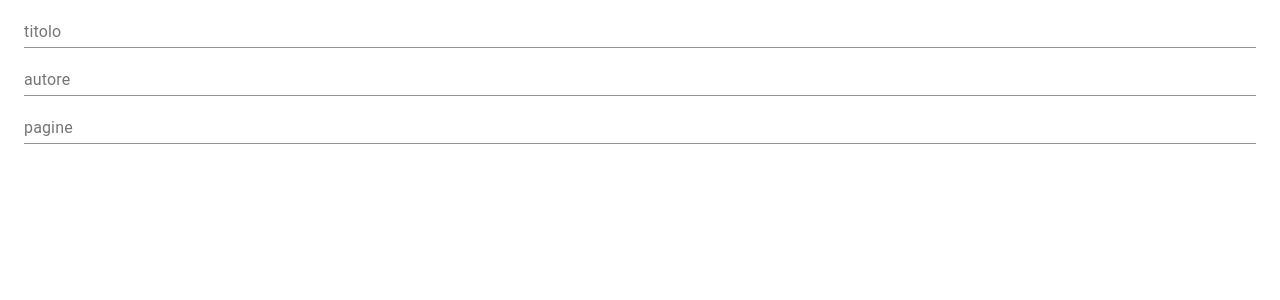
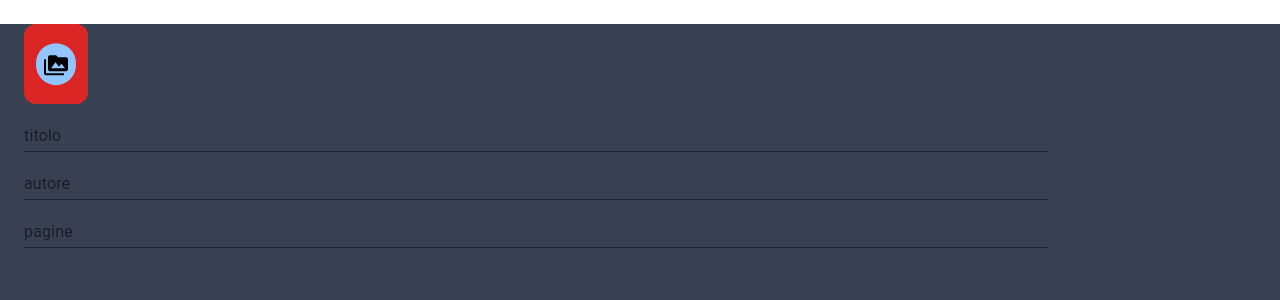
Before and after one commit to Filippo831/bookApplication, a Next.js app: page /components/modal/parts/inputs in a window 1280 px wide. Shown: the top 300 px of the page. Built offline with nearby package versions, Linux system fonts and the light colour scheme.

Commit message:
modal, image selector div, bug fixes

```diff
--- a/pages/_app.js
+++ b/pages/_app.js
@@ -1,8 +1,13 @@
 import "../styles/globals.css"
 import "../styles/tailwind.css"
+import MyLayout from "./layout";
 
-function MyApp({ Component, pageProps }) {
-  return <Component {...pageProps} />
+function MyApp({Component, pageProps}) {
+  return (
+    <MyLayout>
+      <Component {...pageProps} />
+    </MyLayout>
+  )
 }
 
 export default MyApp
--- a/pages/components/card/mainCard.js
+++ b/pages/components/card/mainCard.js
@@ -4,8 +4,8 @@ import {useState} from "react";
 
 export default function MainCard(props) {
   return (
-    <div>
-      <Upper ReadPer={props.per}  numberCardPage={props.numberCardPage}></Upper>
+    <div className="h-full">
+      <Upper ReadPer={props.per}></Upper>
     </div>
   )
 }
--- a/pages/components/card/parts/upper.js
+++ b/pages/components/card/parts/upper.js
@@ -2,7 +2,7 @@ import Image from "next/image"
 
 export default function Upper(props) {
   return (
-    <div style={{height: `calc(100vh/${props.numberCardPage+2})`, width: "90vw", maxWidth: "calc(400px+10vw)"}}
+    <div style={{height: `5,5em`, width: "90vw", maxWidth: "calc(400px+10vw)"}}
       className="mx-auto"
     >
       <div style={{gridTemplateColumns: "80px auto 80px"}}
@@ -48,6 +48,8 @@ export default function Upper(props) {
           </div>
         </div>
       </div>
+
+        {/* -READ PERCENT- */}
       <div style={{transform: "translate(0,-100%)", height: `calc(100%*${props.ReadPer / 100})`}}
         className="relative bg-green-400 opacity-20 rounded-t-2xl rounded-bl-2xl"
       ></div>
--- a/pages/components/modal/parts/buttons.js
+++ b/pages/components/modal/parts/buttons.js
@@ -1,8 +1,9 @@
 import Button from "@material-ui/core/Button"
-export default function Buttons(){
+
+export default function Buttons(props){
   return(
     <div className="mt-auto mb-4 ml-auto mr-8">
-      <Button>annulla</Button>
+      <Button onClick={props.toggleModalOpen}>annulla</Button>
       <Button variant="contained" color="primary">salva</Button>
     </div>
   )
--- a/pages/components/modal/parts/image.js
+++ b/pages/components/modal/parts/image.js
@@ -19,6 +19,6 @@ export default function Image(props) {
     //imagesArray = response.value;
   })
   return(
-    <div>images</div>
+    <div></div>
   )
 }
--- a/pages/components/modal/parts/inputs.js
+++ b/pages/components/modal/parts/inputs.js
@@ -1,11 +1,24 @@
 import {TextField} from "@material-ui/core"
+import {PermMedia} from "@material-ui/icons"
 
 export default function Inputs() {
-  return(
-      <div className="flex flex-col justify-between w-4/4/55 ml-6 mr-6 h-1/2">
-        <TextField label="titolo"></TextField>
-        <TextField label="autore"></TextField>
-        <TextField label="pagine" type="number" className="appearance-none"></TextField>
+  return (
+    <div className="flex flex-col justify-between w-4/5 mt-6 ml-6 mr-6 h-1/2">
+      {/* --- INPUT IMMAGINE ---*/}
+      <div className="w-16 h-20 bg-red-600 rounded-xl">
+        <div className="relative top-1/2 left-1/2"
+          style={{transform: "translate(-50%,-50%)"}}
+        >
+          <div className="flex justify-around">
+            <div className="p-2 bg-blue-300 rounded-full">
+            <PermMedia></PermMedia>
+</div>
+          </div>
+        </div>
       </div>
+      <TextField label="titolo"></TextField>
+      <TextField label="autore"></TextField>
+      <TextField label="pagine" type="number" className="appearance-none"></TextField>
+    </div>
   )
 }
--- a/pages/index.js
+++ b/pages/index.js
@@ -5,12 +5,11 @@ import NewBook from './components/modal/modal';
 import Navbar from './components/navbar/navbar';
 import {motion, AnimatePresence} from "framer-motion"
 
-const numberCardPage = 6;
 
 export default function Home() {
   const [modalOpen, setModalOpen] = useState(false)
   let temp = [];
-  for (let a = 0; a < numberCardPage; a++) temp.push([0])
+  for (let a = 0; a < 1; a++) temp.push([0])
   const toggleModalOpen = () => {
     setModalOpen(!modalOpen)
   }
@@ -23,18 +22,17 @@ export default function Home() {
       >
 
         {/* LIBRI */}
-        <div style={{gridGap: `calc((100vh/${numberCardPage + 2})/${numberCardPage / 2})`}}
-          className="pt-5 grid"
+        <div style={{gridGap:"30px"}}
+          className="pt-5 pb-10 grid"
+          style={{minHeight:"100vh"}}
         >
           {temp.map((tem, index) => {
-            return (<MainCard key={index} className={index} per={50} numberCardPage={numberCardPage}></MainCard>)
+            return (<MainCard key={index} className={index} per={100}></MainCard>)
           })}
         </div>
 
         {/* NAVBAR */}
-        <div className="absolute z-30 w-full h-16"
-          style={{bottom: "0"}}
-        >
+        <div className="sticky bottom-0 z-50 w-full h-16" >
           <Navbar toggleModalOpen={toggleModalOpen}></Navbar>
         </div>
       </motion.div>
@@ -43,7 +41,7 @@ export default function Home() {
       <AnimatePresence>
         {modalOpen && (
           <div>
-            <NewBook></NewBook>
+            <NewBook toggleModalOpen={toggleModalOpen}></NewBook>
           </div>
         )}
       </AnimatePresence>
--- /dev/null
+++ b/pages/layout.js
@@ -0,0 +1,7 @@
+export default function MyLayout(props){
+  return(
+    <div className="bg-gray-700" style={{minHeight:"100vh"}}>
+      {props.children}
+    </div>
+  )
+}
--- a/pages/list.js
+++ b/pages/list.js
@@ -2,7 +2,7 @@ import UpperList from "./components/list/list";
 
 export default function List() {
   return (
-    <div className="m-6">
+    <div className="p-6">
       <UpperList></UpperList>
     </div>
   )
--- a/pages/user.js
+++ b/pages/user.js
@@ -3,7 +3,7 @@ import Stats from "./components/user/userStats";
 
 export default function User() {
   return (
-    <div className="m-6">
+    <div className="p-6">
       <div className="mb-2">
         <UserMain fontSize="large"></UserMain>
       </div>
```
Also changed, not shown: pages/components/modal/modal.js (+3 -3 lines), 1 other file (tests, documents, lock files or other folders).
